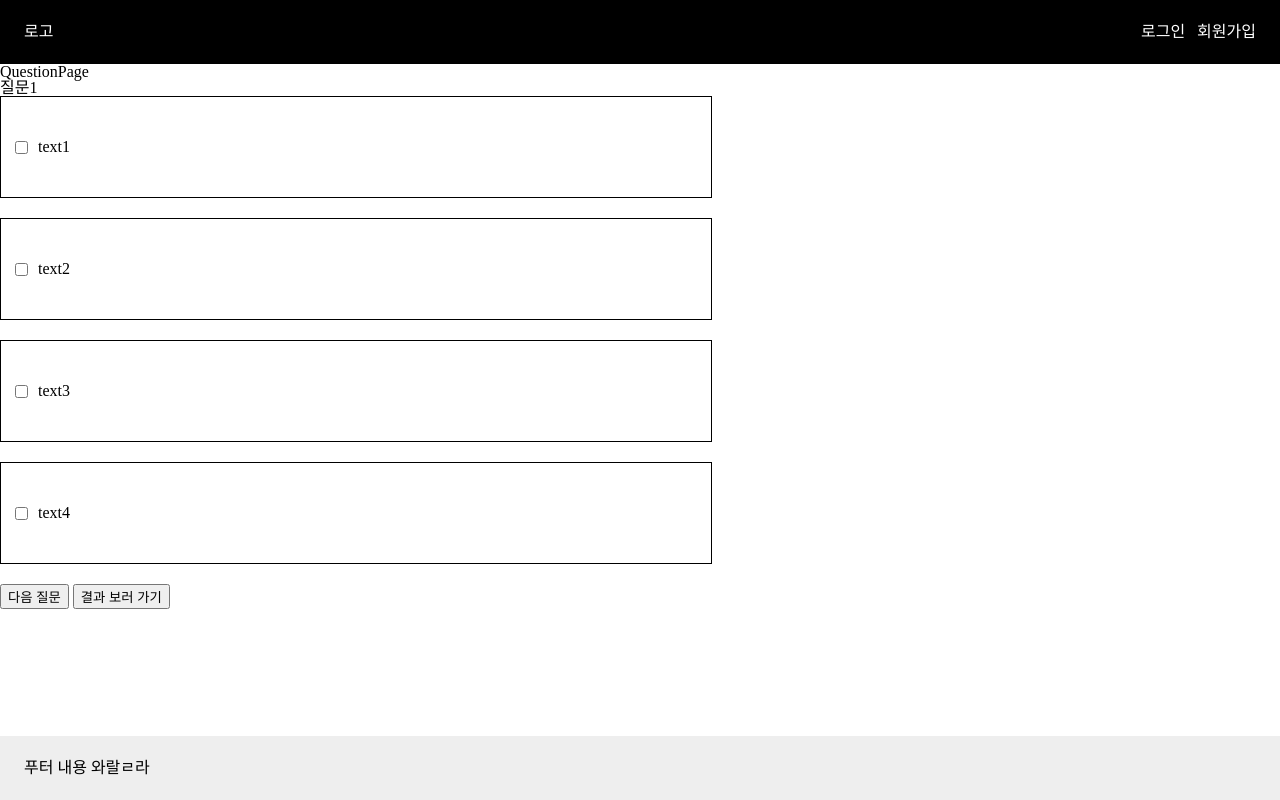
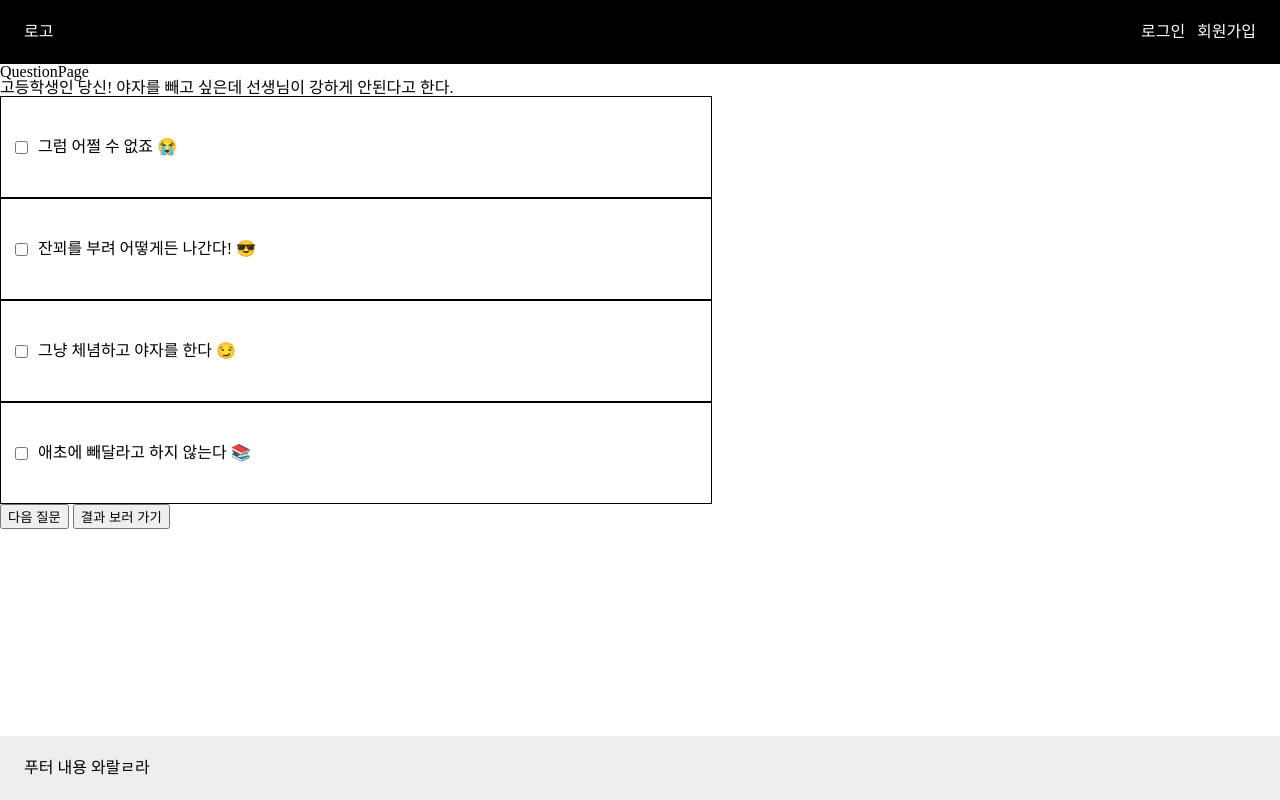
Before and after one commit to dev-hjs/personality_type_test, a React (Create React App) app: page /quest in a window 1280 px wide. Built offline with nearby package versions, Linux system fonts and the light colour scheme; data requests are answered from the project's data file.

Commit message:
db.json 연동완료 값저장은 아직 모름

```diff
--- a/db.json
+++ b/db.json
@@ -1,63 +1,216 @@
 {
-  "quests": [
+  "question": [
     {
-      "author": "홍길동",
-      "title": "리액트 공부",
-      "content": "리덕스도 해야겠지",
-      "id": 1
+      "id": 1,
+      "question": "고등학생인 당신! 야자를 빼고 싶은데 선생님이 강하게 안된다고 한다.",
+      "answer": [
+        {
+          "text": "그럼 어쩔 수 없죠 😭",
+          "name": ["물"]
+        },
+        {
+          "text": "잔꾀를 부려 어떻게든 나간다! 😎",
+          "name": ["불"]
+        },
+        {
+          "text": "그냥 체념하고 야자를 한다 😏",
+          "name": ["흙"]
+        },
+        {
+          "text": "애초에 빼달라고 하지 않는다 📚",
+          "name": ["바람"]
+        }
+      ]
     },
     {
-      "author": "고길동",
-      "title": "리덕스 공부",
-      "content": "리덕스 툴킷 사용",
-      "id": 2
+      "id": 2,
+      "question": "잘 나가는 아이돌인 당신! 오늘 스케줄이 있는 날인데 갑자기 펑크!! 뭐하지?",
+      "answer": [
+        {
+          "text": "친구랑 약속을 잡는다 😝",
+          "name": ["불"]
+        },
+        {
+          "text": "혼자 카페에서 책을 읽는다 📖",
+          "name": ["흙"]
+        },
+        {
+          "text": "집에서 영화,드라마를 본다 📺",
+          "name": ["물"]
+        },
+        {
+          "text": "집에서 맛있는 거 해먹어야지 👩‍🍳",
+          "name": ["바람"]
+        }
+      ]
     },
     {
-      "author": "글리치",
-      "title": "제이슨 배포",
-      "content": "된거야?",
-      "id": 3
-    }
-  ],
-  "posts": [
-    {
-      "id": 1,
-      "title": "json-server",
-      "author": "typicode"
+      "id": 3,
+      "question": "당신은 친구들사이에서 어떤 역할일까 ?!",
+      "answer": [
+        {
+          "text": "정신적 지주 👏",
+          "name": ["흙"]
+        },
+        {
+          "text": "맨날 몰이 당하는 친구 😩",
+          "name": ["물"]
+        },
+        {
+          "text": "몰이 하는 멤버 👻",
+          "name": ["불"]
+        },
+        {
+          "text": "구경하면서 맞장구 치는 친구 🤣",
+          "name": ["바람"]
+        }
+      ]
     },
     {
-      "author": "",
-      "title": "",
-      "content": "",
-      "id": 2
+      "id": 4,
+      "question": "집에 가려던 순간 친구가 좋은 생각이 떠올랐다며 들어보라고 한다!",
+      "answer": [
+        {
+          "text": "좋은 생각이라면 들어 봐야지!! 🧐",
+          "name": ["불", "흙"]
+        },
+        {
+          "text": "오늘은 그만 하고 내일 들을게! 🕐",
+          "name": ["물", "바람"]
+        }
+      ]
     },
     {
-      "author": "",
-      "title": "",
-      "content": "",
-      "id": 3
+      "id": 5,
+      "question": "회사 사장님이 사장실로 오라고 한다.",
+      "answer": [
+        {
+          "text": "내가 뭘 잘못했나? 뭐지? 🤦‍♀️",
+          "name": ["물"]
+        },
+        {
+          "text": "심심하신가보다 😆",
+          "name": ["바람"]
+        },
+        {
+          "text": "뭐 때문에 부르신거지? 🤷‍♀️",
+          "name": ["불"]
+        },
+        {
+          "text": "아 귀찮아.. 😒",
+          "name": ["흙"]
+        }
+      ]
     },
     {
-      "author": "",
-      "title": "",
-      "content": "",
-      "id": 4
+      "id": 6,
+      "question": "유튜브를 개설한 당신의 콘텐츠는?",
+      "answer": [
+        {
+          "text": "노래 부르는 콘텐츠 🎤",
+          "name": ["불"]
+        },
+        {
+          "text": "브이로그 📹",
+          "name": ["바람"]
+        },
+        {
+          "text": "스터디 윗미 📝",
+          "name": ["물"]
+        },
+        {
+          "text": "귀찮아서 안한다 😴",
+          "name": ["흙"]
+        }
+      ]
     },
     {
-      "author": "",
-      "title": "",
-      "content": "",
-      "id": 5
+      "id": 7,
+      "question": "토크쇼에 나간 당신에게 갑자기 민감한 질문을 한다.",
+      "answer": [
+        {
+          "text": "단호하게 거절한다 👿",
+          "name": ["불"]
+        },
+        {
+          "text": "돌려서 대답하기 싫다고 말한다 😅",
+          "name": ["바람"]
+        },
+        {
+          "text": "방송이니까 웃으며 대답한다 😊",
+          "name": ["물"]
+        },
+        {
+          "text": "아무 생각이 없다 🙄‍",
+          "name": ["흙"]
+        }
+      ]
+    },
+    {
+      "id": 8,
+      "question": "당신은 배우입니다 !! 프로그램 촬영 날 평소 너무 친해지고 싶던 연예인이 게스트로 출연!",
+      "answer": [
+        {
+          "text": "대기실에 찾아가서 말 건다 🥰",
+          "name": ["불"]
+        },
+        {
+          "text": "마음속으로만 좋아한다 😵‍",
+          "name": ["흙"]
+        },
+        {
+          "text": "촬영 후 조심스럽게 사진 요청 📸",
+          "name": ["바람"]
+        },
+        {
+          "text": "말 걸까 고민하다 결국 안 걸었지만 집에서 폭풍 후회 😭",
+          "name": ["물"]
+        }
+      ]
+    },
+    {
+      "id": 9,
+      "question": "카페에 방문한 당신의 메뉴 선택은?",
+      "answer": [
+        {
+          "text": "따뜻한 아메리카노지~ ☕",
+          "name": ["흙"]
+        },
+        {
+          "text": "나는 얼어 죽어도 아이스 아메리카노 ❄️",
+          "name": ["물"]
+        },
+        {
+          "text": "돌체라떼가 제일 맛있지 🥛",
+          "name": ["바람"]
+        },
+        {
+          "text": "달달한 아이스티! 🍑",
+          "name": ["불"]
+        }
+      ]
+    },
+    {
+      "id": 10,
+      "question": "당신의 음주 취향은?",
+      "answer": [
+        {
+          "text": "술은 당근 소주지 🍶",
+          "name": ["바람"]
+        },
+        {
+          "text": "나는 와인 한잔이 좋아 🍷",
+          "name": ["물"]
+        },
+        {
+          "text": "술은 세야지! 고량주 😵‍💫",
+          "name": ["불"]
+        },
+        {
+          "text": "술은 NO! 🍦",
+          "name": ["흙"]
+        }
+      ]
     }
-  ],
-  "comments": [
-    {
-      "id": 1,
-      "body": "some comment",
-      "postId": 1
-    }
-  ],
-  "profile": {
-    "name": "typicode"
-  }
+  ]
 }
--- a/package.json
+++ b/package.json
@@ -7,6 +7,7 @@
     "@testing-library/jest-dom": "^5.14.1",
     "@testing-library/react": "^13.0.0",
     "@testing-library/user-event": "^13.2.1",
+    "axios": "^1.4.0",
     "json-server": "^0.17.3",
     "react": "^18.2.0",
     "react-dom": "^18.2.0",
@@ -21,7 +22,8 @@
     "start": "react-scripts start",
     "build": "react-scripts build",
     "test": "react-scripts test",
-    "eject": "react-scripts eject"
+    "eject": "react-scripts eject",
+    "run-server": "json-server --watch db.json --port 4000"
   },
   "eslintConfig": {
     "extends": [
--- a/src/pages/QuestionPage.jsx
+++ b/src/pages/QuestionPage.jsx
@@ -1,7 +1,7 @@
-import React, { useState } from 'react';
+import React, { useState, useEffect } from 'react';
 import { Link, useNavigate } from 'react-router-dom';
 import styled from 'styled-components';
-import Question from './contents/Question'; // 새로운 데이터 가져오기
+import axios from 'axios';
 
 const QuestionContainer = styled.div`
   display: flex;
@@ -28,6 +28,21 @@ function QuestionPage() {
   const navigate = useNavigate();
   const [currentQuestion, setCurrentQuestion] = useState(0); // 현재 질문 인덱스를 추적하는 상태 변수
   const [selectedOption, setSelectedOption] = useState(''); // 선택한 옵션을 추적하는 상태 변수
+  const [questions, setQuestions] = useState([]);
+
+  useEffect(() => {
+    questionData();
+  }, []);
+
+  const questionData = async () => {
+    try {
+      const response = await axios.get('http://localhost:4000/question');
+      setQuestions(response.data); // 수정: response.data.question 대신 response.data를 사용
+      console.log(response.data);
+    } catch (error) {
+      console.error('error :', error);
+    }
+  };
 
   // 체크박스 선택 시 호출되는 핸들러 함수
   const handleCheckboxChange = (option) => {
@@ -37,7 +52,7 @@ function QuestionPage() {
   // "다음 질문" 버튼 클릭 시 호출되는 핸들러 함수
   const handleNextQuestion = () => {
     if (selectedOption !== '') {
-      if (currentQuestion < Question.length - 1) {
+      if (currentQuestion < questions.length - 1) {
         // 마지막 질문이 아닌 경우에만 진행
         setCurrentQuestion(currentQuestion + 1); // 다음 질문으로 인덱스 업데이트
         setSelectedOption(''); // 선택한 옵션 초기화
@@ -49,13 +64,27 @@ function QuestionPage() {
     }
   };
 
-  const currentQuestionData = Question[currentQuestion]; // 현재 질문의 데이터 가져오기
+  const currentQuestionData = questions[currentQuestion]; // 현재 질문의 데이터 가져오기
 
   return (
     <>
       <div>QuestionPage</div>
-      <span>{currentQuestionData.question}</span> {/* 현재 질문 표시 */}
-      <QuestionContainer>
+      {/* 현재 질문 표시 */}
+      {/* <span>{currentQuestionData.question}</span> */}
+      <span>{currentQuestionData && currentQuestionData.question}</span>
+      {currentQuestionData &&
+        currentQuestionData.answer.map((ans, ansIndex) => (
+          <QuestionBox key={ansIndex}>
+            <CheckboxInput
+              type="checkbox"
+              checked={selectedOption === ans.text}
+              onChange={() => handleCheckboxChange(ans.text)}
+              id={`question${currentQuestion + 1}`}
+            />
+            <span>{ans.text}</span>
+          </QuestionBox>
+        ))}
+      {/* <QuestionContainer>
         {currentQuestionData.answer.map((ans, ansIndex) => (
           <QuestionBox key={ansIndex}>
             <CheckboxInput
@@ -67,7 +96,7 @@ function QuestionPage() {
             <span>{ans.text}</span>
           </QuestionBox>
         ))}
-      </QuestionContainer>
+      </QuestionContainer> */}
       <button onClick={handleNextQuestion}>다음 질문</button> {/* "다음 질문" 버튼 */}
       <Link to="/result">
         <button>결과 보러 가기</button> {/* "결과 보러 가기" 버튼 */}
--- a/src/pages/contents/Question.js
+++ b/src/pages/contents/Question.js
@@ -1,211 +1,203 @@
 const question = [
   {
-    question: '질문1',
+    question: '고등학생인 당신! 야자를 빼고 싶은데 선생님이 강하게 안된다고 한다.',
     answer: [
       {
-        text: 'text1',
-        name: ['name1']
+        text: '그럼 어쩔 수 없죠 😭',
+        name: ['물']
       },
       {
-        text: 'text2',
-        name: ['name2']
+        text: '잔꾀를 부려 어떻게든 나간다! 😎',
+        name: ['불']
       },
       {
-        text: 'text3',
-        name: ['name3']
+        text: '그냥 체념하고 야자를 한다 😏',
+        name: ['흙']
       },
       {
-        text: 'text4',
-        name: ['name4']
+        text: '애초에 빼달라고 하지 않는다 📚',
+        name: ['바람']
       }
     ]
   },
   {
-    question: '질문2',
+    question: '잘 나가는 아이돌인 당신! 오늘 스케줄이 있는 날인데 갑자기 펑크!! 뭐하지?',
     answer: [
       {
-        text: 'text1',
-        name: ['name1']
+        text: '친구랑 약속을 잡는다 😝',
+        name: ['불']
       },
       {
-        text: 'text2',
-        name: ['name2']
+        text: '혼자 카페에서 책을 읽는다 📖',
+        name: ['흙']
       },
       {
-        text: 'text3',
-        name: ['name3']
+        text: '집에서 영화,드라마를 본다 📺',
+        name: ['물']
       },
       {
-        text: 'text4',
-        name: ['name4']
+        text: '집에서 맛있는 거 해먹어야지 👩‍🍳',
+        name: ['바람']
       }
     ]
   },
   {
-    question: '어떤 술을 먹을 건가요',
+    question: '당신은 친구들사이에서 어떤 역할일까 ?!',
     answer: [
       {
-        text: '소주',
-        name: ['name1']
+        text: '정신적 지주 👏',
+        name: ['흙']
       },
       {
-        text: '맥주',
-        name: ['name2']
+        text: '맨날 몰이 당하는 친구 😩',
+        name: ['물']
       },
       {
-        text: '막걸리',
-        name: ['name3']
+        text: '몰이 하는 멤버 👻',
+        name: ['불']
       },
       {
-        text: '와인',
-        name: ['name4']
+        text: '구경하면서 맞장구 치는 친구 🤣',
+        name: ['바람']
       }
     ]
   },
   {
-    question: '질문4',
+    question: '집에 가려던 순간 친구가 좋은 생각이 떠올랐다며 들어보라고 한다!',
     answer: [
       {
-        text: 'text1',
-        name: ['name1']
+        text: '좋은 생각이라면 들어 봐야지!! 🧐',
+        name: ['불', '흙']
       },
       {
-        text: 'text2',
-        name: ['name2']
-      },
-      {
-        text: 'text3',
-        name: ['name3']
-      },
-      {
-        text: 'text4',
-        name: ['name4']
+        text: '오늘은 그만 하고 내일 들을게! 🕐',
+        name: ['물', '바람']
       }
     ]
   },
   {
-    question: '질문5',
+    question: '회사 사장님이 사장실로 오라고 한다.',
     answer: [
       {
-        text: 'text1',
-        name: ['name1']
+        text: '내가 뭘 잘못했나? 뭐지? 🤦‍♀️',
+        name: ['물']
       },
       {
-        text: 'text2',
-        name: ['name2']
+        text: '심심하신가보다 😆',
+        name: ['바람']
       },
       {
-        text: 'text3',
-        name: ['name3']
+        text: '뭐 때문에 부르신거지? 🤷‍♀️',
+        name: ['불']
       },
       {
-        text: 'text4',
-        name: ['name4']
+        text: '아 귀찮아.. 😒',
+        name: ['흙']
       }
     ]
   },
   {
-    question: '질문6',
+    question: '유튜브를 개설한 당신의 콘텐츠는?',
     answer: [
       {
-        text: 'text1',
-        name: ['name1']
+        text: '노래 부르는 콘텐츠 🎤',
+        name: ['불']
       },
       {
-        text: 'text2',
-        name: ['name2']
+        text: '브이로그 📹',
+        name: ['바람']
       },
       {
-        text: 'text3',
-        name: ['name3']
+        text: '스터디 윗미 📝',
+        name: ['물']
       },
       {
-        text: 'text4',
-        name: ['name4']
+        text: '귀찮아서 안한다 😴',
+        name: ['흙']
       }
     ]
   },
   {
-    question: '질문7',
+    question: '토크쇼에 나간 당신에게 갑자기 민감한 질문을 한다.',
     answer: [
       {
-        text: 'text1',
-        name: ['name1']
+        text: '단호하게 거절한다 👿',
+        name: ['불']
       },
       {
-        text: 'text2',
-        name: ['name2']
+        text: '돌려서 대답하기 싫다고 말한다 😅',
+        name: ['바람']
       },
       {
-        text: 'text3',
-        name: ['name3']
+        text: '방송이니까 웃으며 대답한다 😊',
+        name: ['물']
       },
       {
-        text: 'text4',
-        name: ['name4']
+        text: '아무 생각이 없다 🙄‍',
+        name: ['흙']
       }
     ]
   },
   {
-    question: '질문8',
+    question: '당신은 배우입니다 !! 프로그램 촬영 날 평소 너무 친해지고 싶던 연예인이 게스트로 출연!',
     answer: [
       {
-        text: 'text1',
-        name: ['name1']
+        text: '대기실에 찾아가서 말 건다 🥰',
+        name: ['불']
       },
       {
-        text: 'text2',
-        name: ['name2']
+        text: '마음속으로만 좋아한다 😵‍',
+        name: ['흙']
       },
       {
-        text: 'text3',
-        name: ['name3']
+        text: '촬영 후 조심스럽게 사진 요청 📸',
+        name: ['바람']
       },
       {
-        text: 'text4',
-        name: ['name4']
+        text: '말 걸까 고민하다 결국 안 걸었지만 집에서 폭풍 후회 😭',
+        name: ['물']
       }
     ]
   },
   {
-    question: '질문9',
+    question: '카페에 방문한 당신의 메뉴 선택은?',
     answer: [
       {
-        text: 'text1',
-        name: ['name1']
+        text: '따뜻한 아메리카노지~ ☕',
+        name: ['흙']
       },
       {
-        text: 'text2',
-        name: ['name2']
+        text: '나는 얼어 죽어도 아이스 아메리카노 ❄️',
+        name: ['물']
       },
       {
-        text: 'text3',
-        name: ['name3']
+        text: '돌체라떼가 제일 맛있지 🥛',
+        name: ['바람']
       },
       {
-        text: 'text4',
-        name: ['name4']
+        text: '달달한 아이스티! 🍑',
+        name: ['불']
       }
     ]
   },
   {
-    question: '질문10',
+    question: '당신의 음주 취향은?',
     answer: [
       {
-        text: 'text1',
-        name: ['name1']
+        text: '술은 당근 소주지 🍶',
+        name: ['바람']
       },
       {
-        text: 'text2',
-        name: ['name2']
+        text: '나는 와인 한잔이 좋아 🍷',
+        name: ['바람']
       },
       {
-        text: 'text3',
-        name: ['name3']
+        text: '술은 세야지! 고량주 😵‍💫',
+        name: ['불']
       },
       {
-        text: 'text4',
-        name: ['name4']
+        text: '술은 NO! 🍦',
+        name: ['흙']
       }
     ]
   }
```
Also changed, not shown: src/pages/Main.jsx (+1 -27 lines), 1 other file (tests, documents, lock files or other folders).
